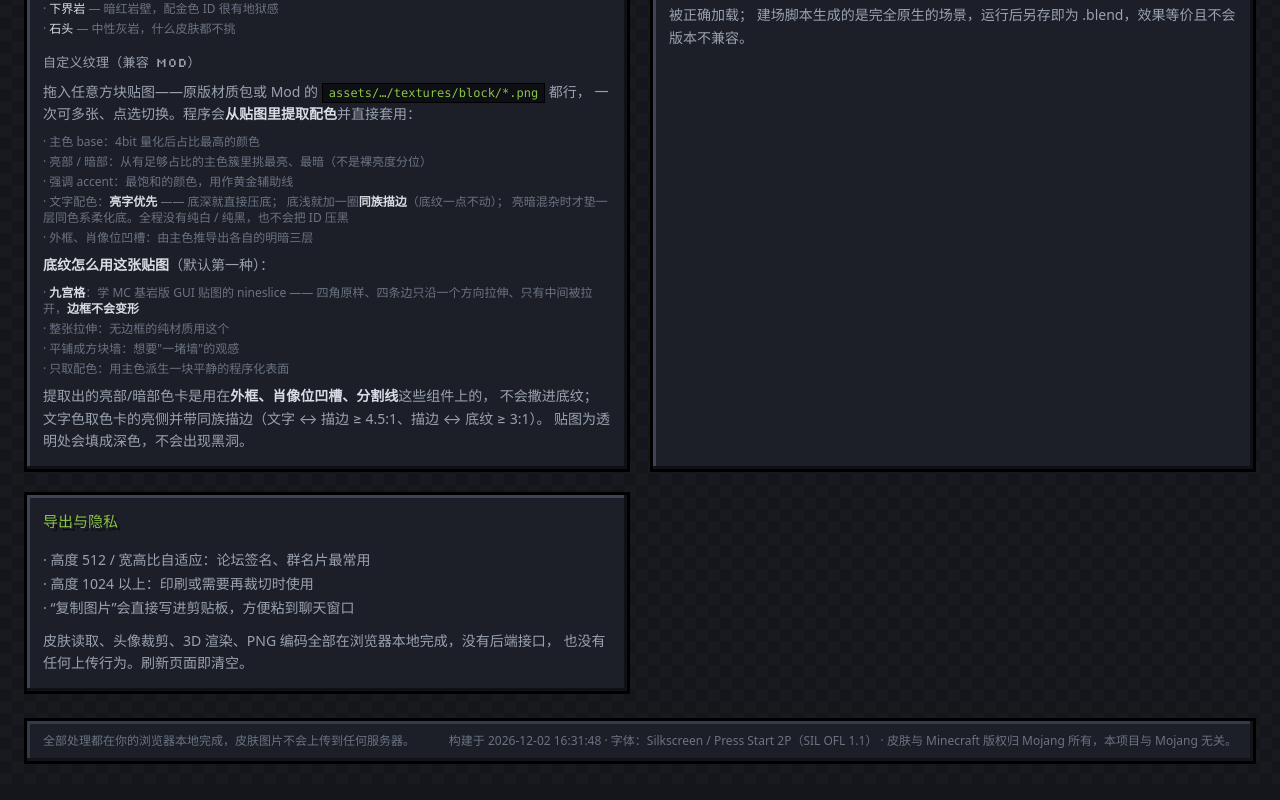
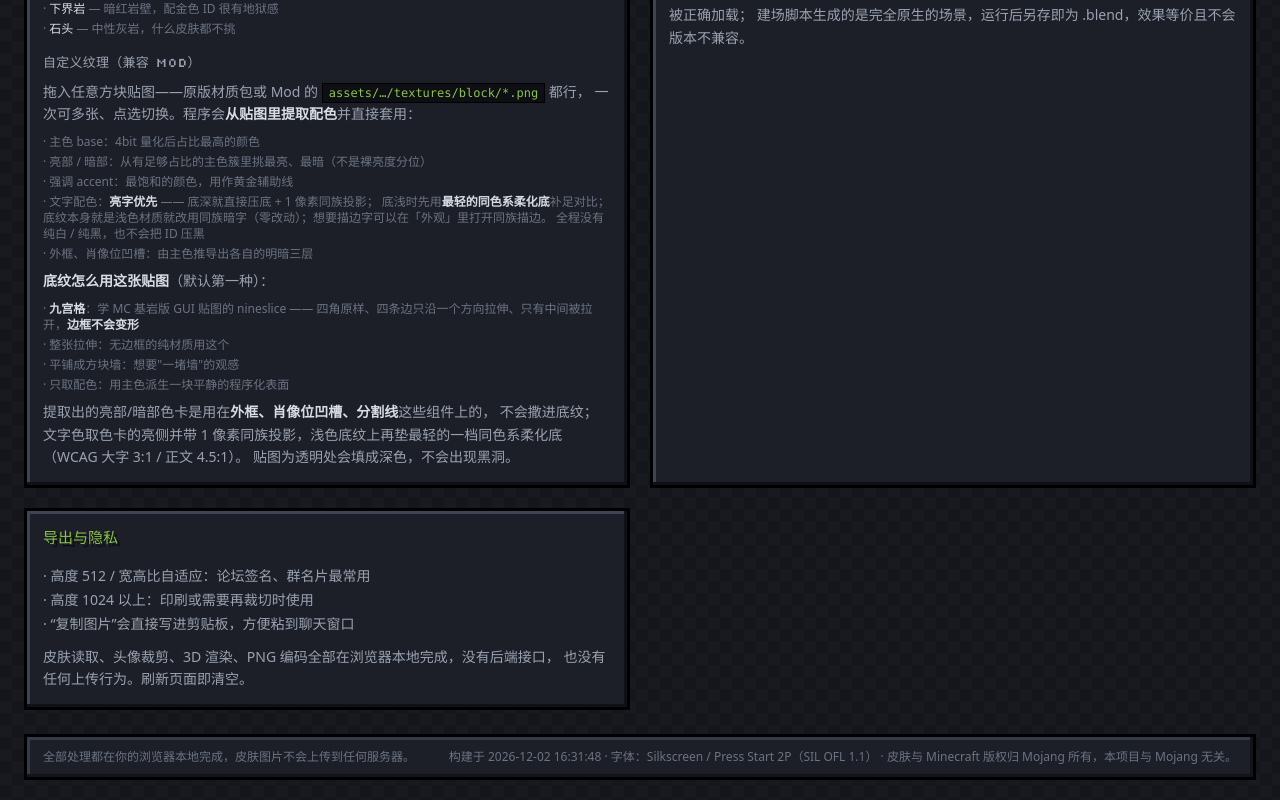
Before and after one commit to linfen0/MCNameplate, a React (Vite) app: page /guide in a window 1280 px wide. Shown: the part 1303-2103 px from the top of the page. Built offline with nearby package versions, Linux system fonts and the light colour scheme.

Commit message:
Sync from DSH workspace 2026-09-27 17:41

```diff
--- a/src/pages/GuidePage.tsx
+++ b/src/pages/GuidePage.tsx
@@ -143,9 +143,10 @@ export function GuidePage() {
               <li>· 亮部 / 暗部：从有足够占比的主色簇里挑最亮、最暗（不是裸亮度分位）</li>
               <li>· 强调 accent：最饱和的颜色，用作黄金辅助线</li>
               <li>
-                · 文字配色：<b className="text-ink-100">亮字优先</b> —— 底深就直接压底；
-                底浅就加一圈<b className="text-ink-100">同族描边</b>（底纹一点不动）；
-                亮暗混杂时才垫一层同色系柔化底。全程没有纯白 / 纯黑，也不会把 ID 压黑
+                · 文字配色：<b className="text-ink-100">亮字优先</b> —— 底深就直接压底 + 1 像素同族投影；
+                底浅时先用<b className="text-ink-100">最轻的同色系柔化底</b>补足对比；
+                底纹本身就是浅色材质就改用同族暗字（零改动）；想要描边字可以在「外观」里打开同族描边。
+                全程没有纯白 / 纯黑，也不会把 ID 压黑
               </li>
               <li>· 外框、肖像位凹槽：由主色推导出各自的明暗三层</li>
             </ul>
@@ -163,7 +164,8 @@ export function GuidePage() {
             </ul>
             <Line>
               提取出的亮部/暗部色卡是用在<b className="text-ink-100">外框、肖像位凹槽、分割线</b>这些组件上的，
-              不会撒进底纹；文字色取色卡的亮侧并带同族描边（文字 ↔ 描边 ≥ 4.5:1、描边 ↔ 底纹 ≥ 3:1）。
+              不会撒进底纹；文字色取色卡的亮侧并带 1 像素同族投影，浅色底纹上再垫最轻的一档同色系柔化底
+              （WCAG 大字 3:1 / 正文 4.5:1）。
               贴图为透明处会填成深色，不会出现黑洞。
             </Line>
           </div>
```
Also changed, not shown: 1 other file (tests, documents, lock files or other folders).
